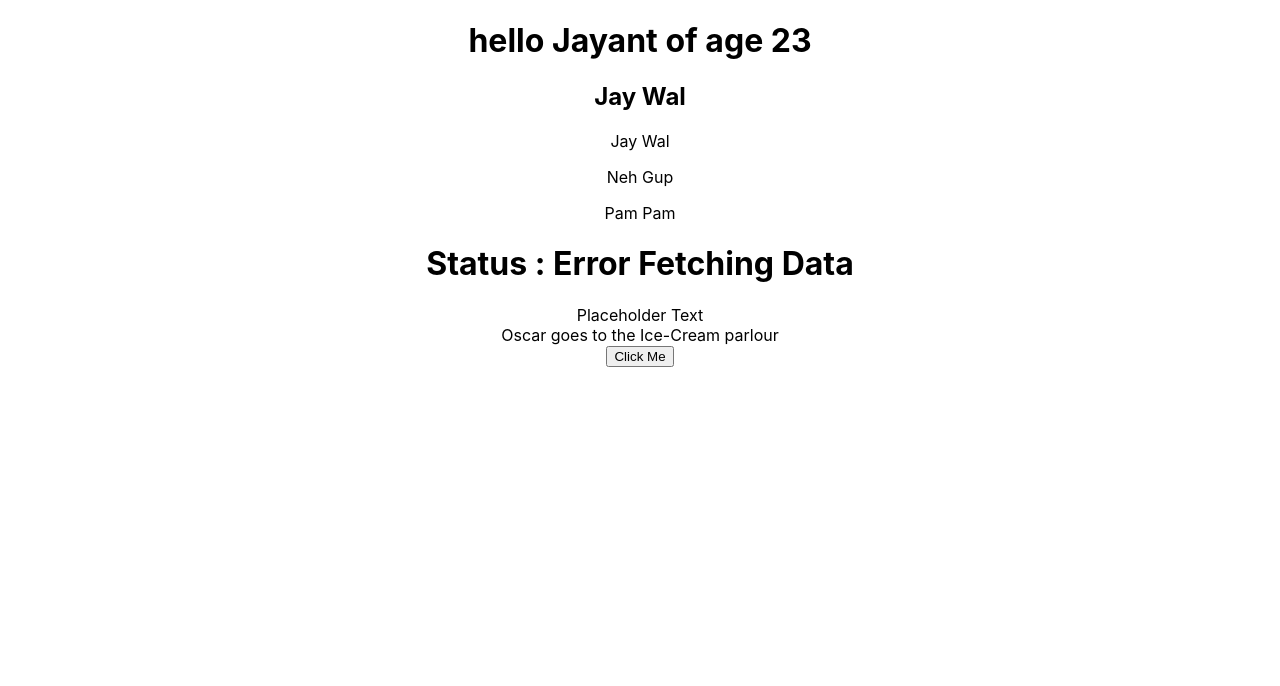
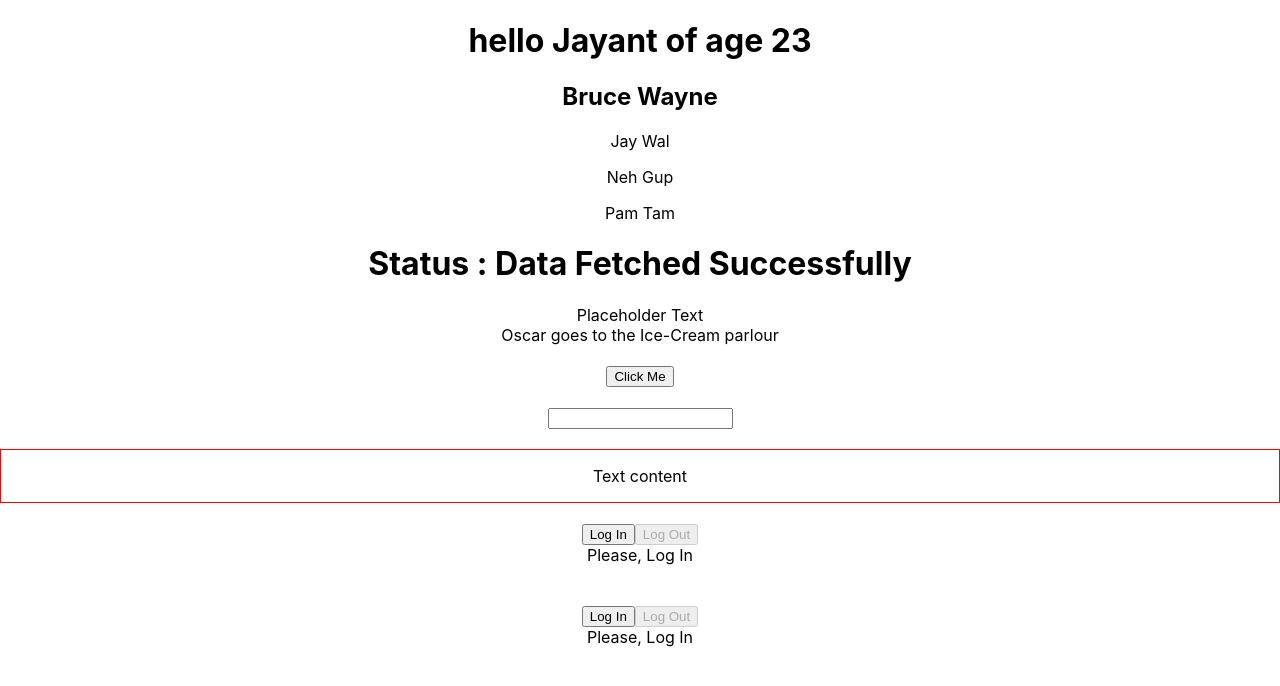
Before and after one commit to jayantwaldia/React-Typescript, a React (Create React App) app: page / in a window 1280 px wide. Shown: the top 686 px of the page. Built offline with nearby package versions, Linux system fonts and the light colour scheme.

Commit message:
hooks with ts

```diff
--- a/src/App.tsx
+++ b/src/App.tsx
@@ -1,44 +1,65 @@
 import "./App.css";
 import Button from "./components/Button";
+import Container from "./components/Container";
 import { Greet } from "./components/Greet";
 import Heading from "./components/Heading";
+import Input from "./components/Input";
 import { Oscar } from "./components/Oscar";
 import { Person } from "./components/Person";
 import { PersonList } from "./components/PersonList";
+import LoggedIn from "./components/state/LoggedIn";
+import User from "./components/state/User";
 import { Status } from "./components/Status";
 
 function App() {
   const personName = {
-    first: "Jay",
-    last: "Wal",
+    first: "Bruce",
+    last: "Wayne",
   };
 
   const nameList = [
     {
-      firstName: "Jay",
-      lastName: "Wal ",
+      first: "Jay",
+      last: "Wal ",
     },
     {
-      firstName: "Neh",
-      lastName: "Gup",
+      first: "Neh",
+      last: "Gup",
     },
     {
-      firstName: "Pam",
-      lastName: "Pam",
+      first: "Pam",
+      last: "Tam",
     },
   ];
 
   return (
     <div className="App">
-      <Greet name="Jayant" age={23} isLoggedin={true} />
+      <Greet name="Jayant" isLoggedin={true} />
       <Person name={personName} />
       <PersonList names={nameList} />
-      <Status status="error" />
+      <Status status="success" />
       <Heading>Placeholder Text</Heading>
+      {/* Component Props */}
       <Oscar>
         <Heading>Oscar goes to the Ice-Cream parlour</Heading>
       </Oscar>
-      <Button handleClick={(event, id) => console.log('Button is clicked', event)} />
+      <br />
+      {/* Event Props */}
+      <Button handleClick={(event, id) => {
+        console.log('Button is clicked', event, id)
+        id = id + 1
+      }} />
+      <br />
+      <br />
+      <Input value='' handleChange={event => console.log(event)} />
+      <br />
+      <br />
+      <Container styles={{ border: '1px solid red', padding: '1rem' }} />
+      <br />
+      <LoggedIn />
+      <br />
+      <br />
+      <User />
     </div>
   );
 }
--- a/src/components/Button.tsx
+++ b/src/components/Button.tsx
@@ -2,9 +2,13 @@ type ButtonProps = {
     handleClick: (event: React.MouseEvent<HTMLButtonElement>, id: number) => void
 }
 
+let id = 1
 const Button = (props: ButtonProps) => {
     return (
-        <button onClick={(event) => props.handleClick(event, 1)}>Click Me</button>
+        <button onClick={(event) => {
+            props.handleClick(event, id)
+            id = id + 1
+        }}>Click Me</button>
     )
 }
 
--- /dev/null
+++ b/src/components/Container.tsx
@@ -0,0 +1,11 @@
+type ContainerProps = {
+    styles: React.CSSProperties
+}
+
+const Container = (props: ContainerProps) => {
+    return (
+        <div style={props.styles}>Text content</div>
+    )
+}
+
+export default Container
--- a/src/components/Greet.tsx
+++ b/src/components/Greet.tsx
@@ -5,7 +5,7 @@ type GreetProps = {
 };
 
 export const Greet = (props: GreetProps) => {
-  const { age = 23 } = props;
+  const { age = 23 } = props; // default value
   return (
     <h1>
       {props.isLoggedin ? `hello ${props.name} of age ${age}` : `Hello user`}
--- /dev/null
+++ b/src/components/Input.tsx
@@ -0,0 +1,14 @@
+import React from "react"
+
+type InputProps = {
+    value: string
+    handleChange: (event: React.ChangeEvent<HTMLInputElement>) => void
+}
+
+const Input = ({ value, handleChange }: InputProps) => {
+    return (
+        <input type='text' value={value} onChange={handleChange} />
+    )
+}
+
+export default Input
--- a/src/components/Oscar.tsx
+++ b/src/components/Oscar.tsx
@@ -1,5 +1,3 @@
-import Heading from "./Heading";
-
 type OscarProps = {
   children: React.ReactNode;
 };
--- a/src/components/Person.tsx
+++ b/src/components/Person.tsx
@@ -1,9 +1,4 @@
-type PersonProps = {
-  name: {
-    first: string;
-    last: string;
-  };
-};
+import { PersonProps } from "./Person.types";
 
 export const Person = (props: PersonProps) => {
   return (
--- a/src/components/PersonList.tsx
+++ b/src/components/PersonList.tsx
@@ -1,16 +1,15 @@
+import { Name } from "./Person.types";
+
 type PersonListProps = {
-  names: {
-    firstName: string;
-    lastName: string;
-  }[];
+  names: Name[];
 };
 
 export const PersonList = (props: PersonListProps) => {
   return (
     <div>
       {props.names.map((name) => (
-        <p key={name.firstName}>
-          {name.firstName} {name.lastName}
+        <p key={name.first}>
+          {name.first} {name.last}
         </p>
       ))}
     </div>
--- /dev/null
+++ b/src/components/state/LoggedIn.tsx
@@ -0,0 +1,16 @@
+import { useState } from "react"
+
+const LoggedIn = () => {
+
+    const [isLoggedin, setisLoggedin] = useState(false)
+    return (
+        <>
+            <button onClick={() => setisLoggedin(true)} disabled={isLoggedin}>Log In</button>
+            <button onClick={() => setisLoggedin(false)} disabled={!isLoggedin}>Log Out</button>
+            <div>{isLoggedin ? 'Logged In' : 'Please, Log In'}</div>
+        </>
+
+    )
+}
+
+export default LoggedIn
--- /dev/null
+++ b/src/components/state/User.tsx
@@ -0,0 +1,27 @@
+import { useState } from "react"
+
+type AuthUser = {
+    name: string
+    email: string
+}
+
+const User = () => {
+    const [isLoggedin, setisLoggedin] = useState(false)
+    const [user, setUser] = useState<null | AuthUser>(null)
+    return (
+        <>
+            <button onClick={() => {
+                setisLoggedin(true)
+                setUser({
+                    name: "Jayant Waldia",
+                    email: "imjayantwaldia@gmail.com"
+                })
+            }} disabled={isLoggedin}>Log In</button>
+            <button onClick={() => setisLoggedin(false)} disabled={!isLoggedin}>Log Out</button>
+            <div>{isLoggedin ? `User name is : ${user?.name} & User email is : ${user?.email}` : 'Please, Log In'}</div>
+        </>
+
+    )
+}
+
+export default User
```
Also changed, not shown: src/components/Person.types.ts (added, +9 -0 lines).
